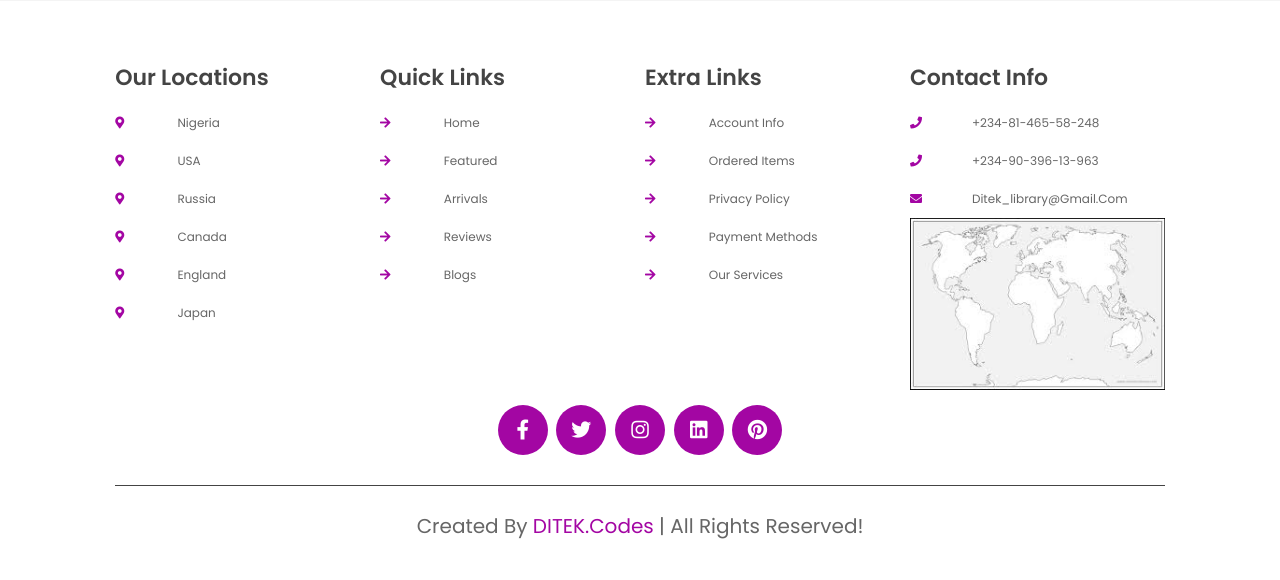
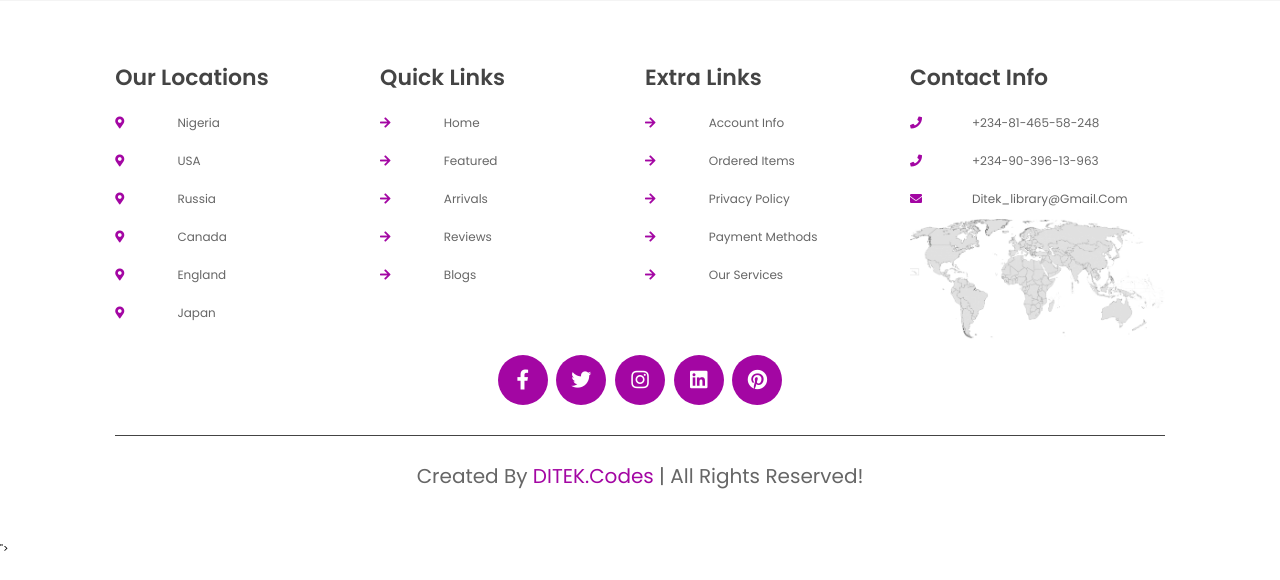
Before and after one commit to princekevinedwin/DITEK-library-COS-project-Public, a Flask app: page / in a window 1280 px wide. Shown: the part 4612-5192 px from the top of the page. After the commit the page ends 5163 px from the top, so only its background shows below. Run offline with Flask 3, Linux system fonts and the light colour scheme.

Commit message:
worldmap

```diff
--- a/app/templates/MainPage.html
+++ b/app/templates/MainPage.html
@@ -864,7 +864,7 @@
                 <a href="#"> <i class="fas fa-phone"></i>+234-81-465-58-248 </a>
                 <a href="#"> <i class="fas fa-phone"></i>+234-90-396-13-963  </a>
                 <a href="#"> <i class="fas fa-envelope"></i>ditek_library@gmail.com  </a>
-                <img src="../static/img/world map 2.jfif" class="map" alt="">
+                <img src="../static/img/World.png" class="map" alt="">
             </div>
 
 
```
Also changed, not shown: app/static/img/World.png (added), app/static/img/worldmap.png (added).
